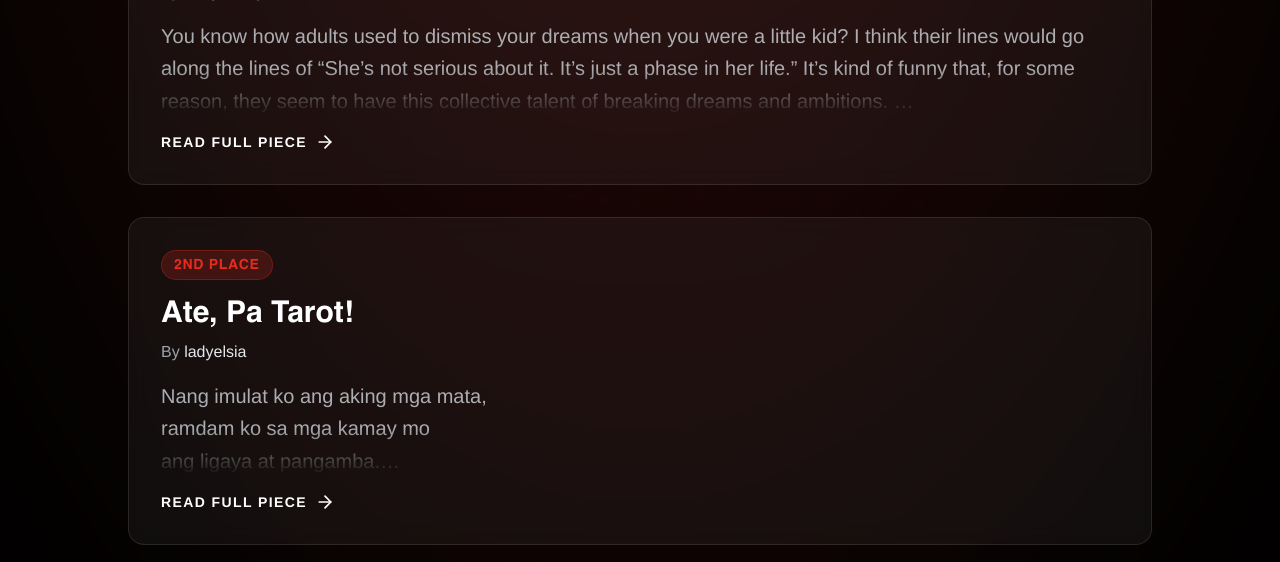
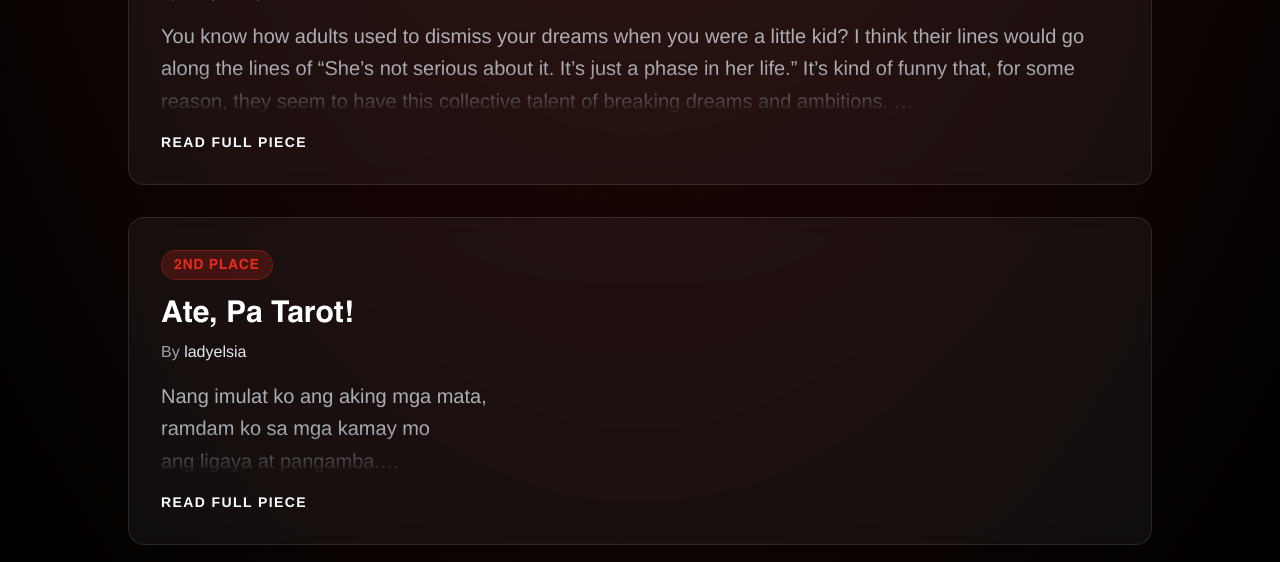
Before and after one commit to aws-cloud-club-pup/tedxpup-website, a React (Vite) app in the folder app/: page / in a window 1280 px wide. Shown: the part 6100-6662 px from the top of the page. Built offline with nearby package versions, Linux system fonts and the light colour scheme.

Commit message:
refactor: remove SVG arrow icons

```diff
--- a/app/src/components/features/CreativeWriting.tsx
+++ b/app/src/components/features/CreativeWriting.tsx
@@ -95,20 +95,6 @@ const CreativeWriting = () => {
                       className="group/btn flex items-center gap-2 text-sm font-semibold text-white tracking-widest uppercase mt-4 group-hover:text-tedx-red transition-colors"
                     >
                       Read Full Piece
-                      <svg
-                        xmlns="http://www.w3.org/2000/svg"
-                        width="20"
-                        height="20"
-                        viewBox="0 0 24 24"
-                        fill="none"
-                        stroke="currentColor"
-                        strokeWidth="2"
-                        strokeLinecap="round"
-                        strokeLinejoin="round"
-                        className="transition-transform duration-300 group-hover:translate-x-1"
-                      >
-                        <path d="M5 12h14" /><path d="m12 5 7 7-7 7" />
-                      </svg>
                     </div>
 
                   </div>
--- a/app/src/pages/Contributors.tsx
+++ b/app/src/pages/Contributors.tsx
@@ -35,10 +35,6 @@ const Contributors = () => {
             to="/#footer"
             className="inline-flex items-center gap-2 px-4 py-2 rounded-full border border-white/20 text-sm font-medium text-gray-300 hover:text-white hover:border-tedx-red hover:bg-tedx-red/10 transition-all duration-300 group backdrop-blur-sm cursor-pointer mb-8"
           >
-            <svg xmlns="http://www.w3.org/2000/svg" width="16" height="16" viewBox="0 0 24 24" fill="none" stroke="currentColor" strokeWidth="2" strokeLinecap="round" strokeLinejoin="round" className="group-hover:-translate-x-1 transition-transform duration-300">
-              <path d="M19 12H5" />
-              <path d="m12 19-7-7 7-7" />
-            </svg>
             Back
           </Link>
 
--- a/app/src/pages/CreativeWritingDetail.tsx
+++ b/app/src/pages/CreativeWritingDetail.tsx
@@ -50,10 +50,6 @@ const CreativeWritingDetail = () => {
          <div className="relative z-10 container max-w-4xl mx-auto px-6 py-32 flex flex-col gap-8">
 
            <button onClick={handleBackClick} className="inline-flex items-center gap-2 px-4 py-2 rounded-full border border-white/20 text-sm font-medium text-gray-300 hover:text-white hover:border-tedx-red hover:bg-tedx-red/10 transition-all duration-300 group self-start backdrop-blur-sm cursor-pointer">
-             <svg xmlns="http://www.w3.org/2000/svg" width="16" height="16" viewBox="0 0 24 24" fill="none" stroke="currentColor" strokeWidth="2" strokeLinecap="round" strokeLinejoin="round" className="group-hover:-translate-x-1 transition-transform duration-300">
-               <path d="M19 12H5"/>
-               <path d="m12 19-7-7 7-7"/>
-             </svg>
              Back
            </button>
 
--- a/app/src/pages/SpeakerDetail.tsx
+++ b/app/src/pages/SpeakerDetail.tsx
@@ -75,10 +75,6 @@ const SpeakerDetail = () => {
 
          <div className="w-full md:w-2/3 space-y-6">
            <button onClick={handleBackClick} className="inline-flex items-center gap-2 px-4 py-2 rounded-full border border-white/20 text-sm font-medium text-gray-300 hover:text-white hover:border-tedx-red hover:bg-tedx-red/10 transition-all duration-300 group self-start backdrop-blur-sm cursor-pointer">
-             <svg xmlns="http://www.w3.org/2000/svg" width="16" height="16" viewBox="0 0 24 24" fill="none" stroke="currentColor" strokeWidth="2" strokeLinecap="round" strokeLinejoin="round" className="group-hover:-translate-x-1 transition-transform duration-300">
-               <path d="M19 12H5"/>
-               <path d="m12 19-7-7 7-7"/>
-             </svg>
              Back
            </button>
            <div>
```
